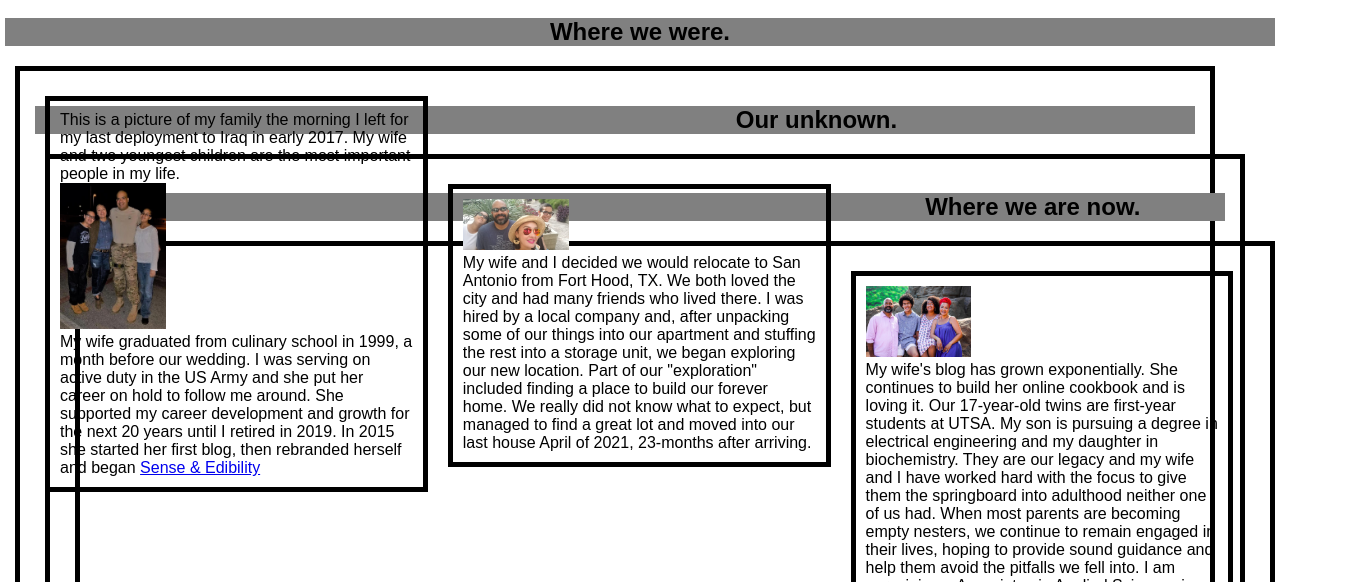
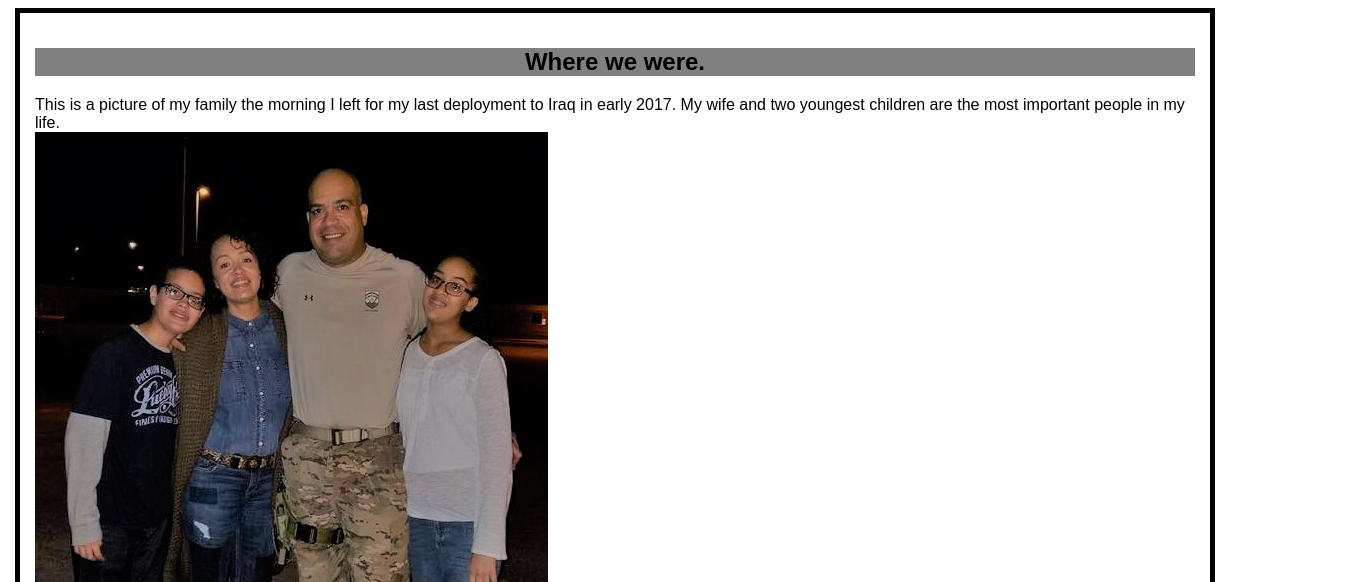
Before and after one commit to Parcelero88/h-a-rivera, a plain HTML site: page index.html in a window 1280 px wide. Shown: the part 218-800 px from the top of the page, 1347 px wide, since content can reach past the window. Drawn offline with Linux system fonts and the light colour scheme.

Commit message:
Div-ing again

```diff
--- a/index.html
+++ b/index.html
@@ -16,7 +16,7 @@ body {
 }
 
 img {
-  width: 30%; height: 30%
+  width: auto; height: auto;
 }
 
 .header {
@@ -95,22 +95,21 @@ h3 {
 <h1>Trying New Things!</h1>
 </div>
 
+<div>
 <h2>Where we were.</h2>
-<div class="row">
-  <div class="column">
-    <p>This is a picture of my family the morning I left for my last deployment to Iraq in early 2017.  My wife and two youngest children are the most important people in my life.</p>
+<p>This is a picture of my family the morning I left for my last deployment to Iraq in early 2017.  My wife and two youngest children are the most important people in my life.</p>
 <img src="images/Iraq1.jpg" alt="Hector & Family, 2017"</img src>
 <p>My wife graduated from culinary school in 1999, a month before our wedding.  I was serving on active duty in the US Army and she put her career on hold to follow me around.  She supported my career development and growth for the next 20 years until I retired in 2019.  In 2015 she started her first blog, then rebranded herself and began <a href="https://senseandedibility.com/">Sense & Edibility</a></p>
 </div>
+
+<div>
 <h2>Our unknown.</h2>
-<div class="row">
-  <div class="column">
 <img src="images/SATX.jpg" alt="Our first weekend in San Antonio"</img src>
 <p>My wife and I decided we would relocate to San Antonio from Fort Hood, TX.  We both loved the city and had many friends who lived there.  I was hired by a local company and, after unpacking some of our things into our apartment and stuffing the rest into a storage unit, we began exploring our new location.  Part of our "exploration" included finding a place to build our forever home.  We really did not know what to expect, but managed to find a great lot and moved into our last house April of 2021, 23-months after arriving.</p>
 </div>
+
+<div>
 <h2>Where we are now.</h2>
-<div class="row">
-  <div class="column">
 <img src="images/Family1.jpg" alt="Hector & Family, 2022"</img src>
 <p>My wife's blog has grown exponentially.  She continues to build her online cookbook and is loving it.  Our 17-year-old twins are first-year students at UTSA.  My son is pursuing a degree in electrical engineering and my daughter in biochemistry. They are our legacy and my wife and I have worked hard with the focus to give them the springboard into adulthood neither one of us had.  When most parents are becoming empty nesters, we continue to remain engaged in their lives, hoping to provide sound guidance and help them avoid the pitfalls we fell into.  I am pursuinig an Associates in Applied Sciences in Digital Media and will join my wife's team and with the hope to help grow her company further</p>
 </div>
```
